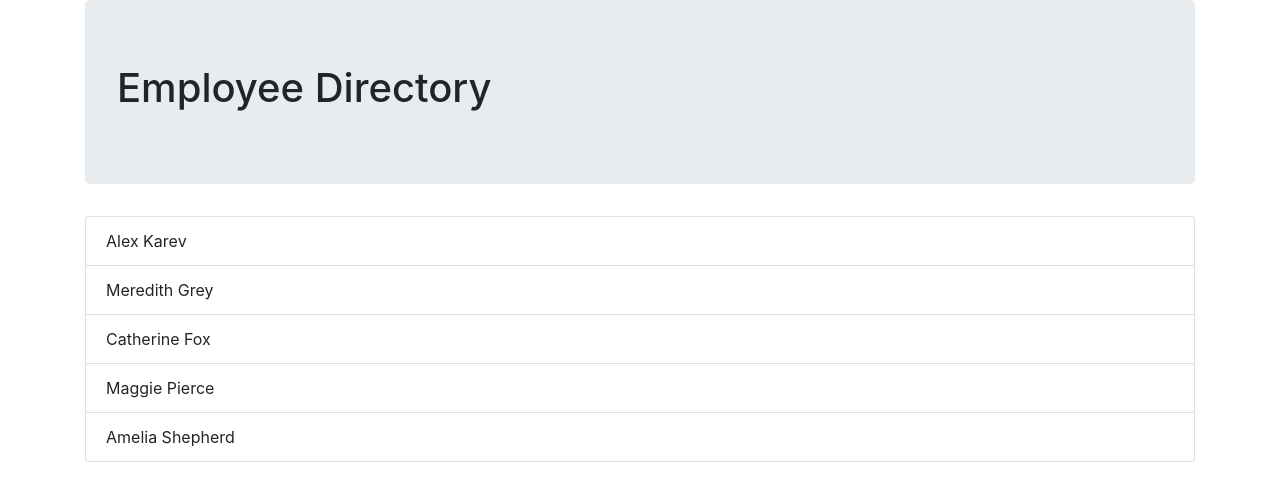
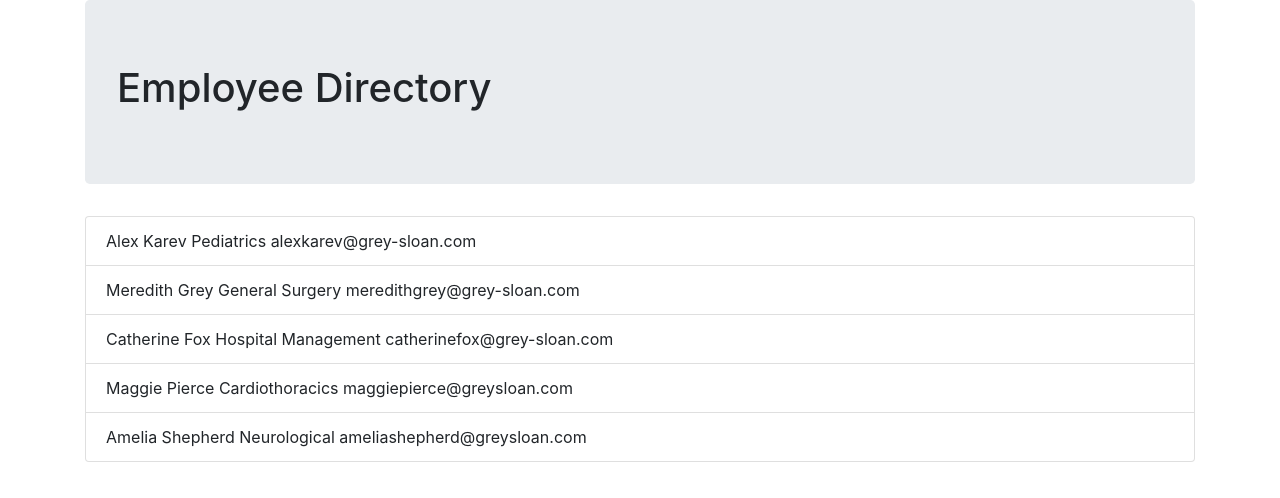
Before and after one commit to CateDunn/Employee-Directory, a React (Create React App) app in the folder employee-directory/: page / in a window 1280 px wide. Shown: the top 498 px of the page. Built offline with nearby package versions, Linux system fonts and the light colour scheme.

Commit message:
showing employee name, dept, and email

```diff
--- a/employee-directory/src/App.js
+++ b/employee-directory/src/App.js
@@ -1,7 +1,5 @@
 import React from "react";
 import HelloReact from "./components/HelloReact";
-import Employees from "./components/Employees"
-
 
 
 function App() {
--- a/employee-directory/src/components/Employees.js
+++ b/employee-directory/src/components/Employees.js
@@ -1,12 +1,5 @@
 import React from "react";
 
-const employees = [
-    {name: "Alex Karev", department: "Pediatrics", email: "alexkarev@grey-sloan.com"},
-    {name: "Meredith Grey", department: "General Surgery", email: "meredithgrey@grey-sloan.com"},
-    {name: "Catherine Fox", department: "Hospital Management", email: "catherinefox@grey-sloan.com"},
-    {name: "Maggie Pierce", department: "Cardiothoracics", email: "maggiepierce@greysloan.com"},
-    {name: "Amelia Shepherd", department: "Neurological", email: "ameliashepherd@greysloan.com"},
-  ]
 
 function Employees(props){
 
@@ -14,7 +7,7 @@ function Employees(props){
         <ul className="list-group">
           {props.employees.map(item => (
             <li className="list-group-item" key={item.id}>
-              {item.name}
+              {item.name} {item.department} {item.email}
             </li>
           ))}
         </ul>
```
